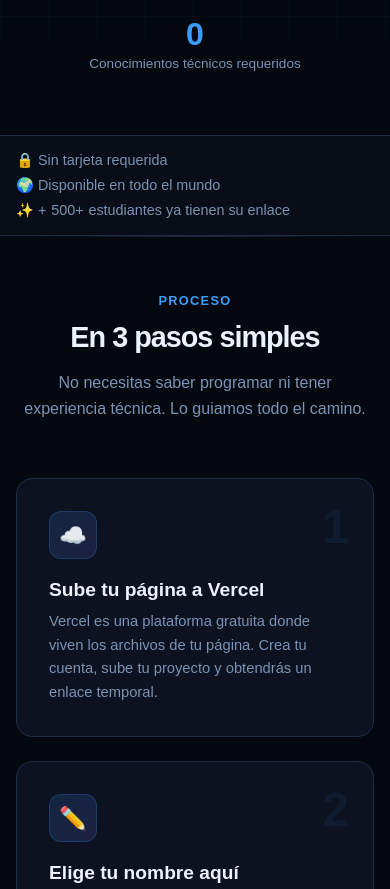
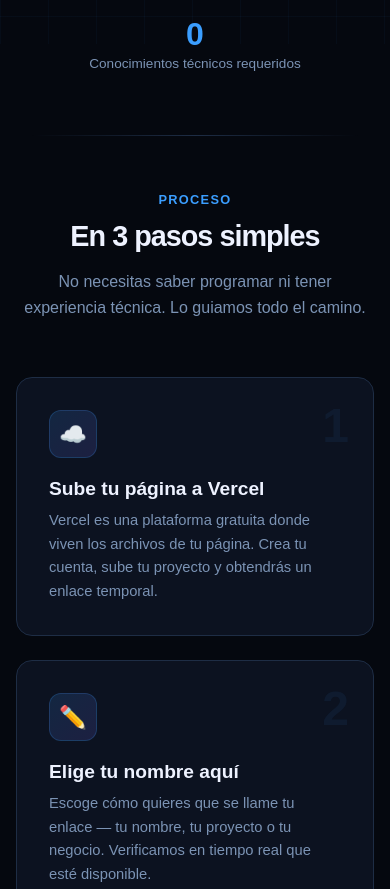
Before and after one commit to jesusgaelgs/tecnosofia-web, a website: page index.html in a window 390 px wide. Shown: the part 800-1689 px from the top of the page. Drawn offline with Linux system fonts and the light colour scheme; a web font is replaced by a local one.

Commit message:
design 3

```diff
--- a/index.html
+++ b/index.html
@@ -18,7 +18,7 @@
     <meta name="twitter:title" content="Tecnosofia — Tu espacio gratis en internet">
     <meta name="twitter:description" content="Consigue tu propio enlace tipo mateo.tecnosofia.xyz gratis y en minutos.">
 
-    <!-- ✨ NUEVO: JSON-LD para SEO y organización sin fines de lucro -->
+    <!-- JSON-LD para SEO y organización sin fines de lucro -->
     <script type="application/ld+json">
     {
       "@context": "https://schema.org",
@@ -27,7 +27,7 @@
       "url": "https://tecnosofia.xyz",
       "description": "Subdominios gratuitos para estudiantes y creadores sin recursos técnicos o económicos",
       "nonprofit": true,
-      "email": "admintecnosofia@gmail.com",
+      "email": "hola@tecnosofia.xyz",
       "sameAs": []
     }
     </script>
@@ -64,7 +64,7 @@
             overflow-x: hidden;
         }
 
-        /* ✨ NUEVO: Skip link para accesibilidad */
+        /* Skip link para accesibilidad */
         .skip-link {
             position: absolute;
             top: -40px;
@@ -274,26 +274,6 @@
         }
         .stat-num span { color: var(--accent); }
         .stat-label { color: var(--muted); font-size: .85rem; margin-top: .2rem; }
-
-        /* ✨ NUEVO: Trust badges */
-        .trust-badges {
-            text-align: center;
-            padding: 1rem 1.5rem;
-            color: var(--muted);
-            font-size: .9rem;
-            display: flex;
-            justify-content: center;
-            gap: 1.5rem;
-            flex-wrap: wrap;
-            border-top: 1px solid var(--border);
-            border-bottom: 1px solid var(--border);
-            background: rgba(12,18,32,0.5);
-        }
-        .trust-badges span {
-            display: inline-flex;
-            align-items: center;
-            gap: 0.3rem;
-        }
 
         /* ── SECCIÓN: CÓMO FUNCIONA ── */
         .section {
@@ -752,7 +732,7 @@
         }
         @keyframes spin { to { transform: rotate(360deg); } }
 
-        /* ✨ NUEVO: Modal de guía de Vercel */
+        /* Modal de guía de Vercel */
         .modal-overlay {
             position: fixed;
             inset: 0;
@@ -916,7 +896,7 @@
         }
         .footer-contact:hover { border-color: var(--accent); color: var(--accent); }
 
-        /* ✨ NUEVO: Legal links y recovery */
+        /* Legal links y recovery */
         .footer-legal {
             font-size: .75rem;
             color: var(--muted);
@@ -959,11 +939,6 @@
             .nav-links a:not(.nav-cta) { display: none; }
             .hero { padding: 4rem 1rem 3rem; }
             .stats { gap: 2rem; }
-            .trust-badges {
-                flex-direction: column;
-                gap: 0.5rem;
-                padding: 1rem;
-            }
             .section { padding: 3.5rem 1rem; }
             .modal { padding: 1.5rem; margin: 1rem; }
         }
@@ -971,7 +946,7 @@
 </head>
 <body>
 
-<!-- ✨ NUEVO: Skip link para accesibilidad -->
+<!-- Skip link para accesibilidad -->
 <a href="#registrate" class="skip-link">Saltar al formulario</a>
 
 <div class="bg-grid"></div>
@@ -1021,13 +996,6 @@
     </div>
 </div>
 
-<!-- ✨ NUEVO: Trust badges -->
-<div class="trust-badges">
-    <span>🔒 Sin tarjeta requerida</span>
-    <span>🌍 Disponible en todo el mundo</span>
-    <span>✨ +<span id="active-subs">500</span> estudiantes ya tienen su enlace</span>
-</div>
-
 <div class="divider"></div>
 
 <!-- ── CÓMO FUNCIONA ── -->
@@ -1068,7 +1036,7 @@
 
     <div class="examples-grid">
         <div class="example-card">
-            <div class="example-avatar" style="background:rgba(59,158,255,.1);">🧑‍💻</div>
+            <div class="example-avatar" style="background:rgba(59,158,255,.1);">🧑‍</div>
             <div class="example-info">
                 <div class="example-domain">carlos.tecnosofia.xyz</div>
                 <div class="example-type">Portafolio personal</div>
@@ -1258,7 +1226,7 @@
                 </ol>
 
                 <div class="tip">
-                    💡 ¿Tienes dudas? Escríbenos a <a href="mailto:admintecnosofia@gmail.com">admintecnosofia@gmail.com</a> y te ayudamos.
+                    💡 ¿Tienes dudas? Escríbenos a <a href="mailto:hola@tecnosofia.xyz">hola@tecnosofia.xyz</a> y te ayudamos.
                 </div>
 
                 <button class="btn btn-secondary" style="margin-top:1.5rem;" onclick="reiniciar()">Registrar otro subdominio</button>
@@ -1310,7 +1278,7 @@
                 ¿Necesito saber programar?
                 <span class="faq-arrow">▼</span>
             </button>
-            <div class="faq-a" id="faq4">No necesariamente. Solo necesitas tener algún archivo HTML subido a Vercel. Si tienes una página hecha con cualquier herramienta (incluso un simple index.html), Tecnosofia te da el subdominio. Si tienes dudas, escríbenos a <a href="mailto:admintecnosofia@gmail.com">admintecnosofia@gmail.com</a>.</div>
+            <div class="faq-a" id="faq4">No necesariamente. Solo necesitas tener algún archivo HTML subido a Vercel. Si tienes una página hecha con cualquier herramienta (incluso un simple index.html), Tecnosofia te da el subdominio. Si tienes dudas, escríbenos a <a href="mailto:hola@tecnosofia.xyz">hola@tecnosofia.xyz</a>.</div>
         </div>
         <div class="faq-item">
             <button class="faq-q" onclick="toggleFaq(this)" aria-expanded="false" aria-controls="faq5">
@@ -1324,15 +1292,15 @@
                 ¿Puedo usar otro servicio además de Vercel?
                 <span class="faq-arrow">▼</span>
             </button>
-            <div class="faq-a" id="faq6">Por ahora el formulario está optimizado para Vercel ya que es el más sencillo para principiantes. Si tienes tu página en otro servicio y necesitas ayuda, escríbenos a <a href="mailto:admintecnosofia@gmail.com">admintecnosofia@gmail.com</a> e intentamos ayudarte.</div>
-        </div>
-        <!-- ✨ NUEVO: FAQ de recuperación -->
+            <div class="faq-a" id="faq6">Por ahora el formulario está optimizado para Vercel ya que es el más sencillo para principiantes. Si tienes tu página en otro servicio y necesitas ayuda, escríbenos a <a href="mailto:hola@tecnosofia.xyz">hola@tecnosofia.xyz</a> e intentamos ayudarte.</div>
+        </div>
+        <!-- FAQ de recuperación -->
         <div class="faq-item">
             <button class="faq-q" onclick="toggleFaq(this)" aria-expanded="false" aria-controls="faq7">
                 ¿Olvidé mi subdominio, puedo recuperarlo?
                 <span class="faq-arrow">▼</span>
             </button>
-            <div class="faq-a" id="faq7">¡Sí! Escríbenos a <a href="mailto:admintecnosofia@gmail.com?subject=Recuperar%20mi%20subdominio">admintecnosofia@gmail.com</a> con el correo que usaste al registrarte y te ayudaremos a recuperar tu enlace.</div>
+            <div class="faq-a" id="faq7">¡Sí! Escríbenos a <a href="mailto:hola@tecnosofia.xyz?subject=Recuperar%20mi%20subdominio">hola@tecnosofia.xyz</a> con el correo que usaste al registrarte y te ayudaremos a recuperar tu enlace.</div>
         </div>
     </div>
 </section>
@@ -1341,26 +1309,26 @@
 <footer>
     <div class="footer-logo">Tecnosofia</div>
     <p class="footer-desc">Un proyecto para que todos puedan tener<br>su propio espacio en internet. Gratis.</p>
-    <a href="mailto:admintecnosofia@gmail.com" class="footer-contact">
-        ✉️ admintecnosofia@gmail.com
+    <a href="mailto:hola@tecnosofia.xyz" class="footer-contact">
+        ✉️ hola@tecnosofia.xyz
     </a>
 
-    <!-- ✨ NUEVO: Legal links -->
+    <!-- Legal links -->
     <div class="footer-legal">
         <a href="/privacidad">Política de Privacidad</a> •
         <a href="/terminos">Términos de Uso</a>
     </div>
 
-    <!-- ✨ NUEVO: Recovery link -->
+    <!-- Recovery link -->
     <div class="footer-recovery">
         ¿Olvidaste tu subdominio?
-        <a href="mailto:admintecnosofia@gmail.com?subject=Recuperar%20mi%20subdominio">Recupéralo aquí</a>
+        <a href="mailto:hola@tecnosofia.xyz?subject=Recuperar%20mi%20subdominio">Recupéralo aquí</a>
     </div>
 
     <p class="footer-copy">© 2025 Tecnosofia — Hecho con ❤️ para estudiantes y creadores</p>
 </footer>
 
-<!-- ✨ NUEVO: Modal de guía de Vercel -->
+<!-- Modal de guía de Vercel -->
 <div class="modal-overlay" id="modal-vercel" role="dialog" aria-modal="true" aria-labelledby="modal-title">
     <div class="modal">
         <button class="modal-close" onclick="cerrarModalVercel()" aria-label="Cerrar guía">&times;</button>
@@ -1396,7 +1364,7 @@
 
         <div class="tip" style="margin-top:1rem;">
             ¿Te trabaste en algún paso? Escríbenos a
-            <a href="mailto:admintecnosofia@gmail.com">admintecnosofia@gmail.com</a>
+            <a href="mailto:hola@tecnosofia.xyz">hola@tecnosofia.xyz</a>
             y te ayudamos personalmente.
         </div>
     </div>
@@ -1445,7 +1413,7 @@
         document.getElementById('help-box').style.display = 'block';
     }
 
-    // ✨ NUEVO: Funciones del modal de Vercel
+    // Funciones del modal de Vercel
     function abrirModalVercel() {
         document.getElementById('modal-vercel').classList.add('active');
         document.body.style.overflow = 'hidden'; // Evitar scroll del body
@@ -1523,7 +1491,7 @@
                 state.availResult = true;
                 btn.disabled = false;
             } else {
-                // ✨ NUEVO: Mensaje más útil cuando el nombre está tomado
+                // Mensaje más útil cuando el nombre está tomado
                 avail.innerHTML = '<span class="avail-badge taken">❌ Ya está en uso. Prueba con: <code>' + sub + '-dev</code> o <code>' + sub + '2</code></span>';
                 state.availResult = false;
             }
@@ -1561,7 +1529,7 @@
             return;
         }
         if (!raw.endsWith('.vercel.app')) {
-            // ✨ NUEVO: Mensaje más útil con enlace a ayuda
+            // Mensaje más útil con enlace a ayuda
             hint.innerHTML = '⚠️ Debe terminar en <code>.vercel.app</code><br><small>¿Tu enlace es de otro servicio? <a href="#faq" onclick="document.querySelector(\'#faq6\').classList.add(\'open\');return false;">Ver opciones</a></small>';
             hint.className = 'field-hint error';
             btn.disabled = true;
@@ -1591,13 +1559,13 @@
                 mostrarStep('step-success');
                 history.replaceState(null, '', `?sub=${encodeURIComponent(state.subdomain)}`);
             } else {
-                // ✨ NUEVO: Mensaje de error más específico
+                // Mensaje de error más específico
                 const errorMsg = data.error || 'Nombre no disponible o problema al crear.';
-                document.getElementById('error-msg').innerHTML = `Error: ${errorMsg}<br><small>Si el problema persiste, escríbenos a <a href="mailto:admintecnosofia@gmail.com">admintecnosofia@gmail.com</a></small>`;
+                document.getElementById('error-msg').innerHTML = `Error: ${errorMsg}<br><small>Si el problema persiste, escríbenos a <a href="mailto:hola@tecnosofia.xyz">hola@tecnosofia.xyz</a></small>`;
                 mostrarStep('step-error');
             }
         } catch {
-            document.getElementById('error-msg').innerHTML = 'Problema de conexión con el servidor. Intenta de nuevo.<br><small>¿Sigues con problemas? <a href="mailto:admintecnosofia@gmail.com">Contáctanos</a></small>';
+            document.getElementById('error-msg').innerHTML = 'Problema de conexión con el servidor. Intenta de nuevo.<br><small>¿Sigues con problemas? <a href="mailto:hola@tecnosofia.xyz">Contáctanos</a></small>';
             mostrarStep('step-error');
         }
     }
@@ -1657,34 +1625,6 @@
             btn.setAttribute('aria-expanded', 'true');
         }
     }
-
-    // ✨ NUEVO: Contador simulado de subdominios activos (puedes conectarlo a una API real después)
-    document.addEventListener('DOMContentLoaded', function() {
-        // Animación suave del contador
-        const counterEl = document.getElementById('active-subs');
-        const target = 500; // Cambia este número según tus estadísticas reales
-        let current = 0;
-        const increment = Math.ceil(target / 50);
-
-        const updateCounter = () => {
-            current += increment;
-            if (current >= target) {
-                counterEl.textContent = target + '+';
-            } else {
-                counterEl.textContent = current + '+';
-                setTimeout(updateCounter, 50);
-            }
-        };
-
-        // Iniciar animación cuando el elemento sea visible
-        const observer = new IntersectionObserver((entries) => {
-            if (entries[0].isIntersecting) {
-                updateCounter();
-                observer.disconnect();
-            }
-        });
-        observer.observe(counterEl);
-    });
 </script>
 
 <!-- Cloudflare Web Analytics -->
```
